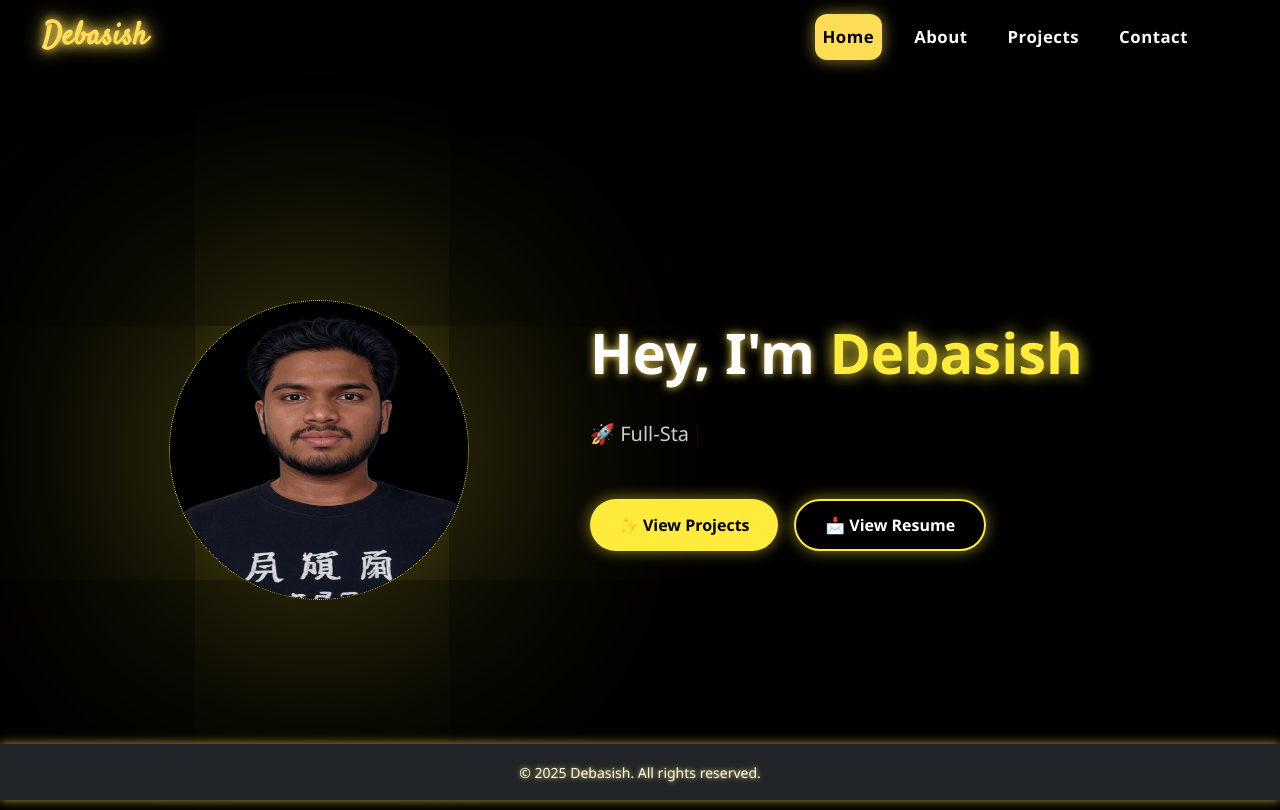
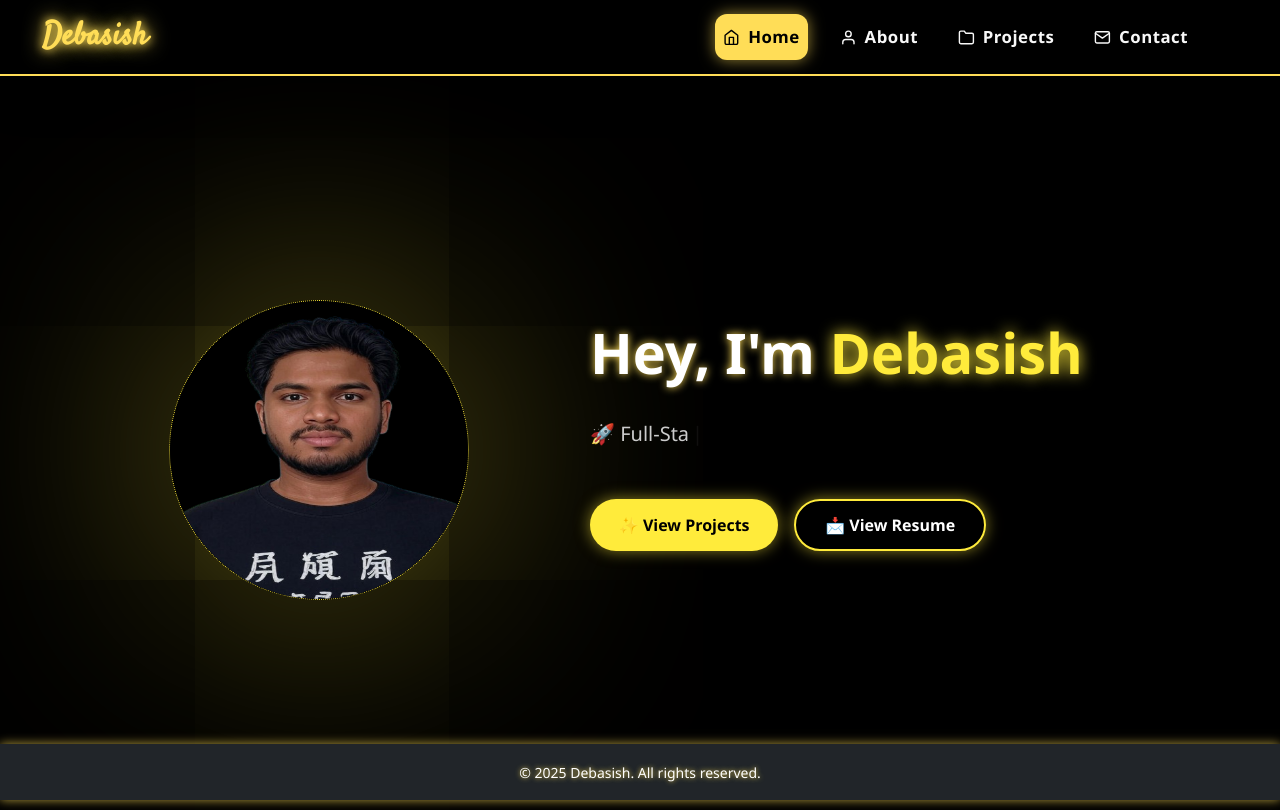
Before and after one commit to debasish39/portfolio9, a React (Vite) app: page / in a window 1280 px wide. Built offline with nearby package versions, Linux system fonts and the light colour scheme; a web font is replaced by a local one.

Commit message:
Update Navbar.jsx

```diff
--- a/src/bootstrapport/components/Navbar.jsx
+++ b/src/bootstrapport/components/Navbar.jsx
@@ -1,49 +1,90 @@
-// src/components/MyNavbar.jsx
-import React, { useState } from 'react';
+import React, { useState, useEffect } from 'react';
 import { Link, NavLink } from 'react-router-dom';
 import { Navbar, Nav, Container } from 'react-bootstrap';
-import { FiMenu, FiX } from 'react-icons/fi';
+import { FiMenu, FiX, FiHome, FiUser, FiFolder, FiMail } from 'react-icons/fi';
 import 'bootstrap/dist/css/bootstrap.css';
-import './Navbar.css'; // Import your custom CSS file
+import './Navbar.css';
+import AOS from 'aos';
+import 'aos/dist/aos.css';
 
 const MyNavbar = () => {
   const [expanded, setExpanded] = useState(false);
+  const [visible, setVisible] = useState(true);
+  const [prevScrollPos, setPrevScrollPos] = useState(window.scrollY);
 
-  const handleToggle = () => {
-    setExpanded(expanded ? false : true);
-  };
+  const handleToggle = () => setExpanded((prev) => !prev);
+  const handleNavLinkClick = () => setExpanded(false);
 
-  const handleNavLinkClick = () => {
-    setExpanded(false);
-  };
+  useEffect(() => {
+    AOS.init({ duration: 800 });
+
+    const handleScroll = () => {
+      const currentScroll = window.scrollY;
+      setVisible(currentScroll <= prevScrollPos);
+      setPrevScrollPos(currentScroll);
+    };
+
+    window.addEventListener('scroll', handleScroll);
+    return () => window.removeEventListener('scroll', handleScroll);
+  }, [prevScrollPos]);
 
   return (
-    <Navbar expanded={expanded} expand="lg" className="shadow-lg glass-navbar fixed-top">
+    <Navbar
+      expanded={expanded}
+      expand="lg"
+      className={`custom-navbar shadow-lg fixed-top ${visible ? 'navbar-show' : 'navbar-hide'}`}
+    >
       <Container fluid>
-        {/* Add a custom className for the logo */}
-        <Navbar.Brand as={Link} to="/" className="brand-logo">
+        <Navbar.Brand
+          as={Link}
+          to="/"
+          className="brand-logo"
+          data-aos="fade-right"
+        >
           Debasish
         </Navbar.Brand>
-        <Navbar.Toggle onClick={handleToggle} aria-controls="basic-navbar-nav">
+
+        <Navbar.Toggle onClick={handleToggle} aria-controls="navbar-nav">
           <span className="custom-toggle-icon">
-            {expanded ? <FiX size={30} /> : <FiMenu size={30} />}
+            {expanded ? <FiX size={26} /> : <FiMenu size={26} />}
           </span>
         </Navbar.Toggle>
-        <Navbar.Collapse id="basic-navbar-nav">
-          <Nav className="custom-nav ms-auto" onBlur={handleNavLinkClick}   onClick={handleNavLinkClick}>
-            <Nav.Link as={NavLink} to="/" end>
-              Home
+
+        <Navbar.Collapse id="navbar-nav">
+          <Nav className="custom-nav ms-auto" onClick={handleNavLinkClick}>
+            <Nav.Link
+              as={NavLink}
+              to="/"
+              end
+              data-aos="fade-down"
+              data-aos-delay="100"
+            >
+              <FiHome /> Home
             </Nav.Link>
-            <Nav.Link as={NavLink} to="/about">
-              About
+            <Nav.Link
+              as={NavLink}
+              to="/about"
+              data-aos="fade-down"
+              data-aos-delay="200"
+            >
+              <FiUser /> About
             </Nav.Link>
-            <Nav.Link as={NavLink} to="/projects">
-              Projects
+            <Nav.Link
+              as={NavLink}
+              to="/projects"
+              data-aos="fade-down"
+              data-aos-delay="300"
+            >
+              <FiFolder /> Projects
             </Nav.Link>
-            <Nav.Link as={NavLink} to="/contact">
-              Contact
+            <Nav.Link
+              as={NavLink}
+              to="/contact"
+              data-aos="fade-down"
+              data-aos-delay="400"
+            >
+              <FiMail /> Contact
             </Nav.Link>
-
           </Nav>
         </Navbar.Collapse>
       </Container>
```
